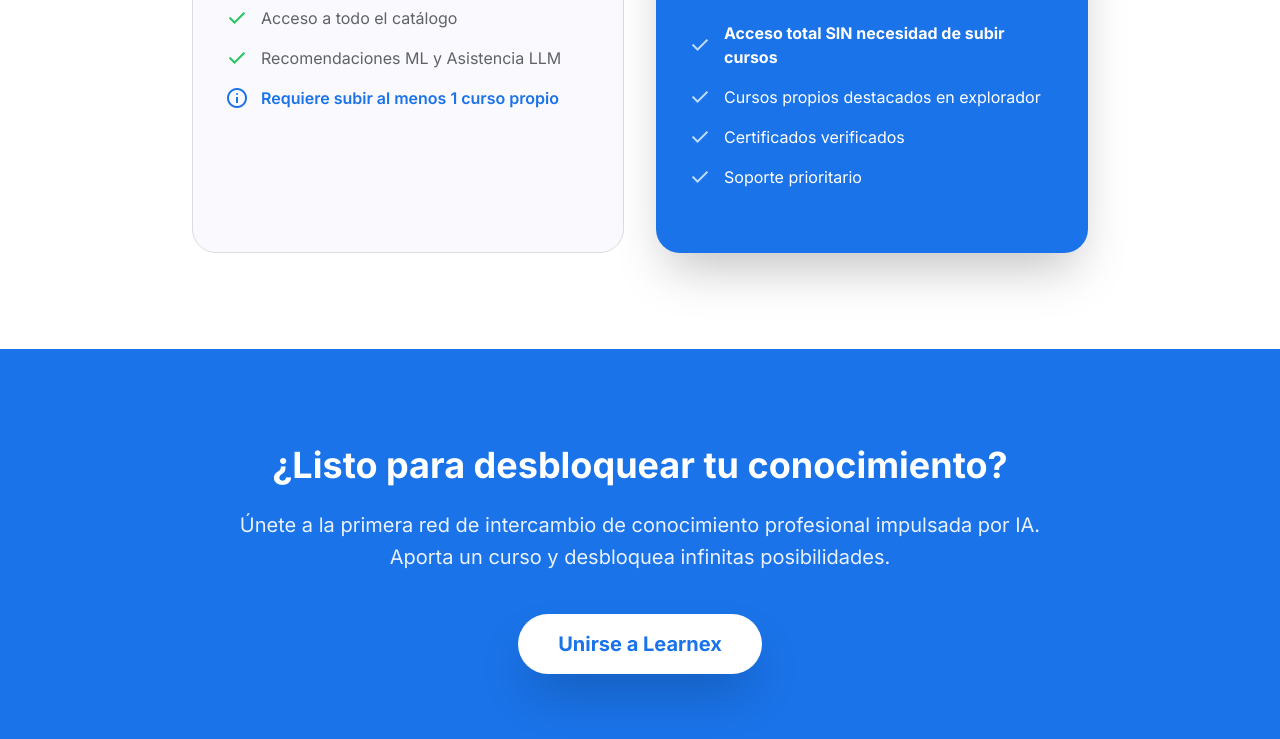
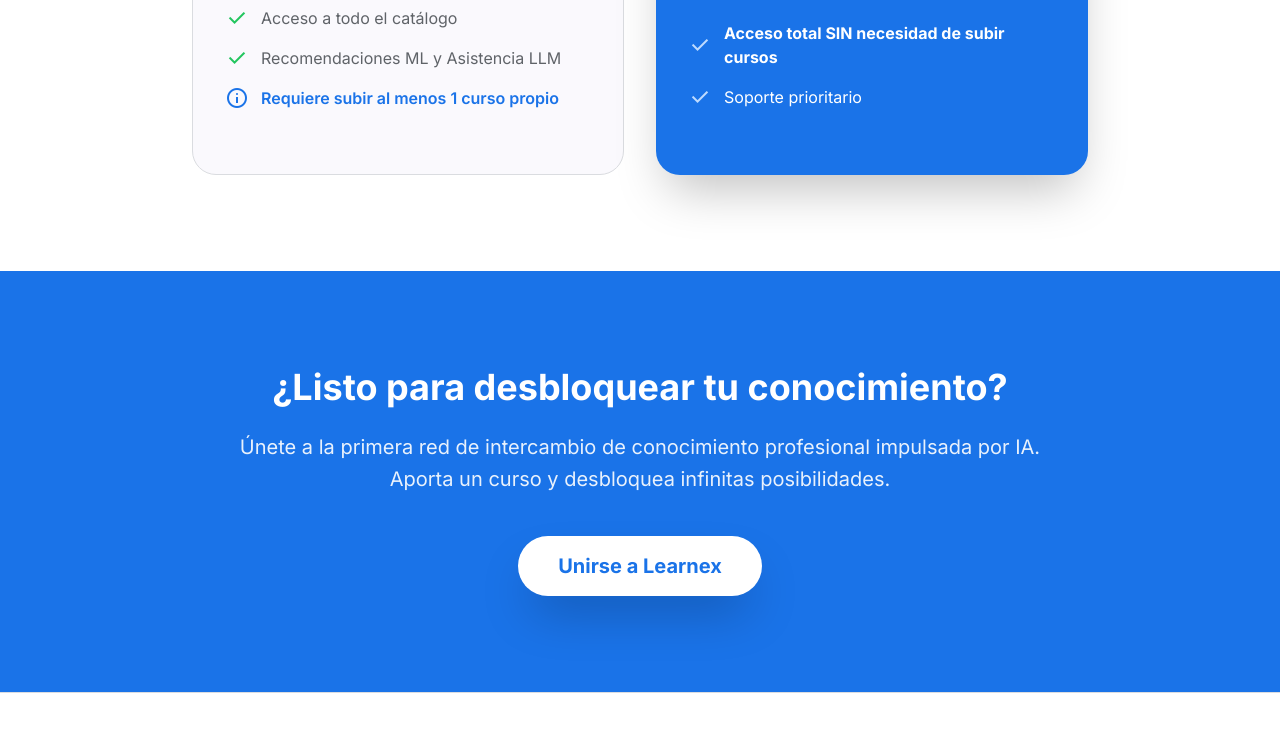
Before and after one commit to learnex-ia/learnex-ia.github.io, a plain HTML site: page index.html in a window 1280 px wide. Shown: the part 5004-5743 px from the top of the page. Drawn offline with nearby package versions, Linux system fonts and the light colour scheme.

Commit message:
content: remover características no deseadas del Plan Elite

```diff
--- a/index.html
+++ b/index.html
@@ -418,8 +418,7 @@
                         <p class="opacity-90 mb-6">Para quienes desean aprender de inmediato sin compartir contenido.</p>
                         <ul class="space-y-4 mb-8 flex-1">
                             <li class="flex items-center gap-3"><span class="material-symbols-outlined text-blue-200">check</span> <span><strong>Acceso total SIN necesidad de subir cursos</strong></span></li>
-                            <li class="flex items-center gap-3"><span class="material-symbols-outlined text-blue-200">check</span> <span>Cursos propios destacados en explorador</span></li>
-                            <li class="flex items-center gap-3"><span class="material-symbols-outlined text-blue-200">check</span> <span>Certificados verificados</span></li>
+
                             <li class="flex items-center gap-3"><span class="material-symbols-outlined text-blue-200">check</span> <span>Soporte prioritario</span></li>
                         </ul>
                     </div>
```
